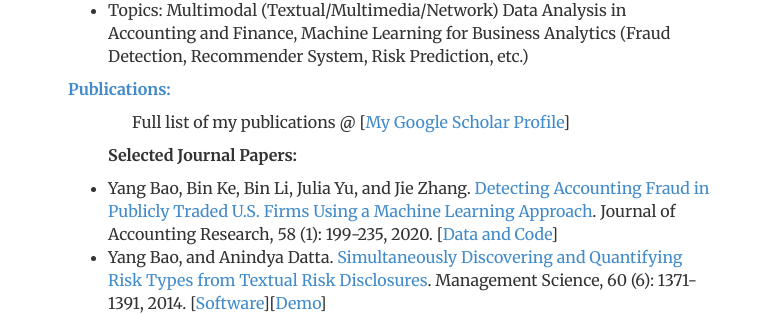
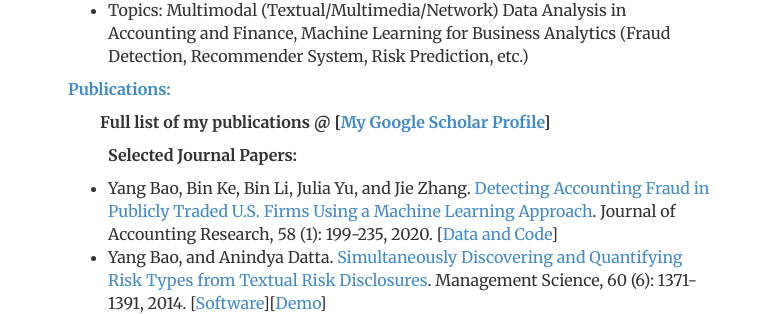
Before and after one commit to popeye007/popeye007.github.io, a Jekyll site: the page built from research/index.html, in a window 1280 px wide. Shown: the part 190-504 px from the top of the page, without its empty margins (248-1031 px from the left). Built offline with Jekyll 4.4.1, drawn with Linux system fonts in a browser that asks for light colours; comment, search, counter and statistics services are not loaded.

Commit message:
update pubs

```diff
--- a/research/index.html
+++ b/research/index.html
@@ -21,7 +21,7 @@ description: Research by Bao Yang.
 
 	<p><strong><a name="Publications">Publications:</a></strong><br>
 		<!-- <p><u>Selected Journal Papers:</u></p> -->
-		<p style="text-indent:4em">Full list of my publications @ [<a href="https://scholar.google.com/citations?user=7EEwatMAAAAJ" target="_blank">My Google Scholar Profile</a>]</p>
+		<p style="text-indent:2em"><b>Full list of my publications @ [<a href="https://scholar.google.com/citations?user=7EEwatMAAAAJ" target="_blank">My Google Scholar Profile</a>]</b></p>
 		<ul>
 			<p><b>Selected Journal Papers:</b></p>
 			<li>Yang Bao, Bin Ke, Bin Li, Julia Yu, and Jie Zhang. <a href="https://onlinelibrary.wiley.com/doi/10.1111/1475-679X.12292">Detecting Accounting Fraud in Publicly Traded U.S. Firms Using a Machine Learning Approach</a>. Journal of Accounting Research, 58 (1): 199-235, 2020. [<a href="https://github.com/JarFraud/FraudDetection">Data and Code</a>]</li>
```
